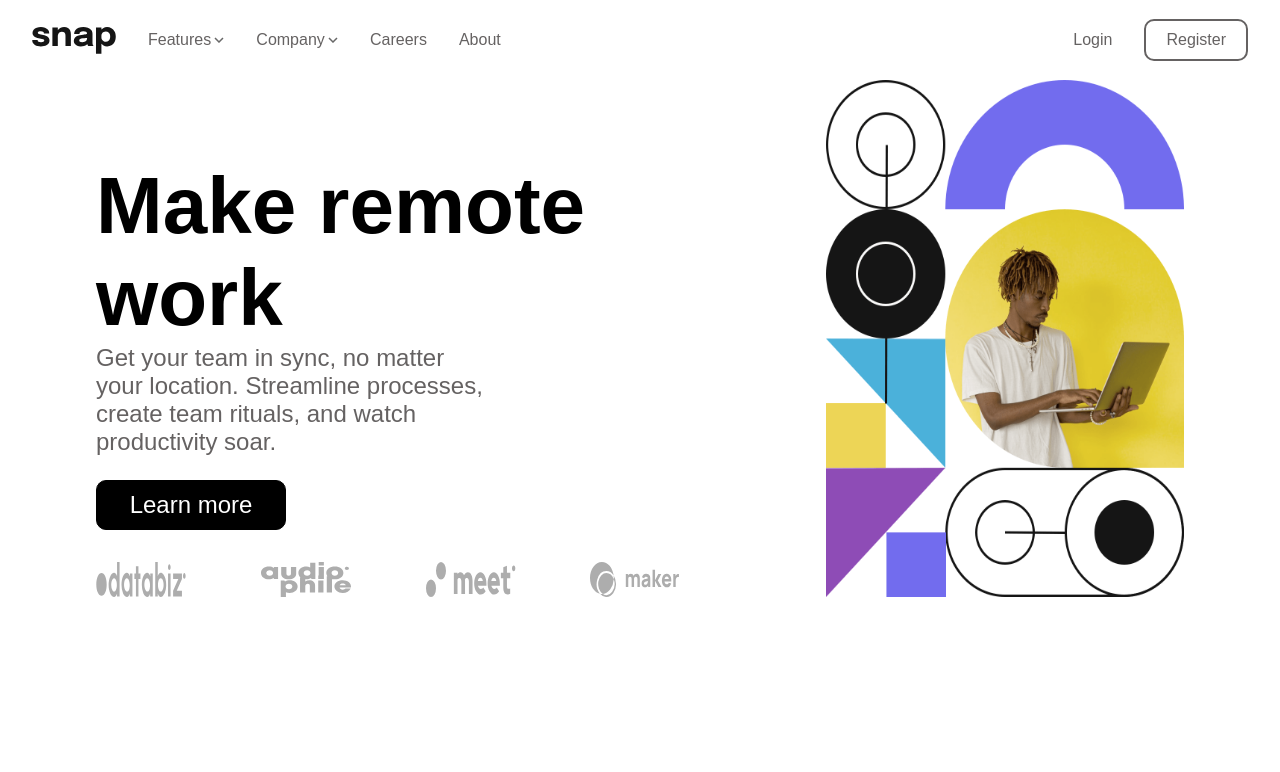
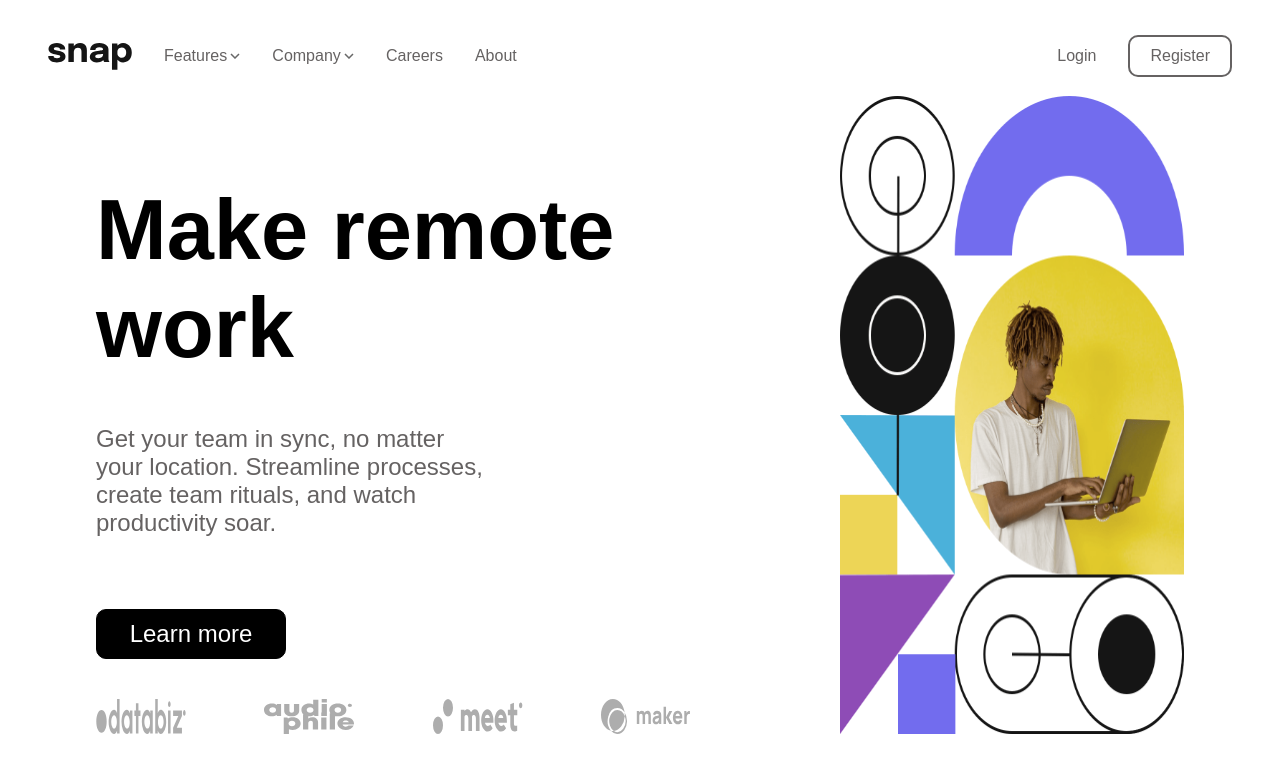
Before and after one commit to huanfs/front-end-mentor-challenge6, a plain HTML site: page index.html in a window 1280 px wide. Drawn offline with Linux system fonts and the light colour scheme.

Commit message:
style
correção dos espaçamentos

```diff
--- a/assets/style.css
+++ b/assets/style.css
@@ -8,6 +8,7 @@ body{
     display:flex;
     flex-direction:column;
     font-family:Arial, Helvetica, sans-serif;
+    padding:1em;
 }
 header{
     height:10vh;
@@ -79,7 +80,6 @@ nav a{
     border-color:#000;
 }
 main{
-
     width:85vw;
     margin-left:50%;
     translate:-50%;
@@ -92,10 +92,11 @@ section{
 }
 section h1{
     padding:1em 1em 0 0;
-    font-size:5em;
+    font-size:5.3em;
 }
 section p{
     width:400px;
+    margin:2em 0;
     color:#656262;
     font-size:1.5em;
 }
@@ -121,7 +122,7 @@ section button:hover{
     width:80%;
     display:flex;
     justify-content:space-between;
-    margin-top:2em;
+    margin-top:2.5em;
 }
 #brands img{
     width:90px;
```
